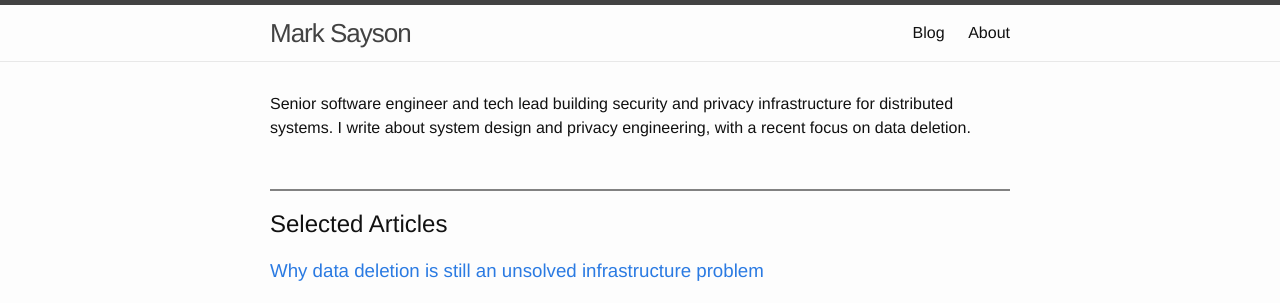
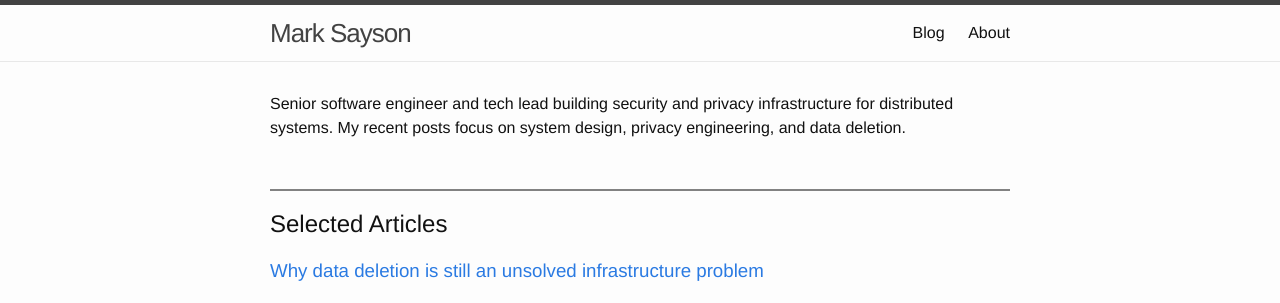
Before and after one commit to msayson/msayson.github.io, a Jekyll site: the page built from index.html, in a window 1280 px wide. Shown: the top 303 px of the page. Built offline with Jekyll 4.4.1, drawn with Linux system fonts in a browser that asks for light colours.

Commit message:
Update topline summary

```diff
--- a/index.html
+++ b/index.html
@@ -5,8 +5,8 @@ layout: default
 <div class="introduction">
   <p>
     Senior software engineer and tech lead building security and privacy
-    infrastructure for distributed systems.  I write about system design
-    and privacy engineering, with a recent focus on data deletion.
+    infrastructure for distributed systems.  My recent posts focus on
+    system design, privacy engineering, and data deletion.
   </p>
 </div>
 
```
